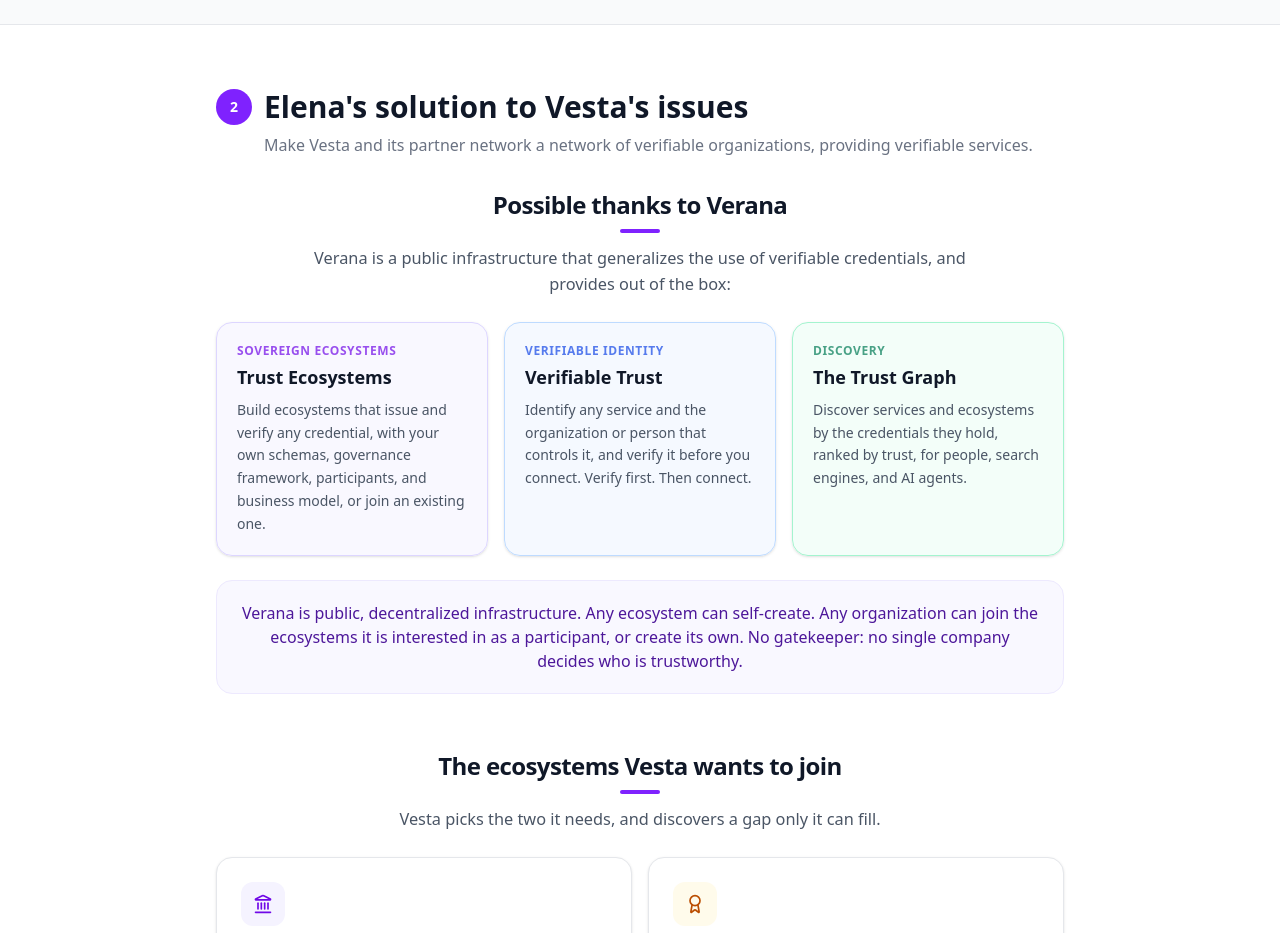
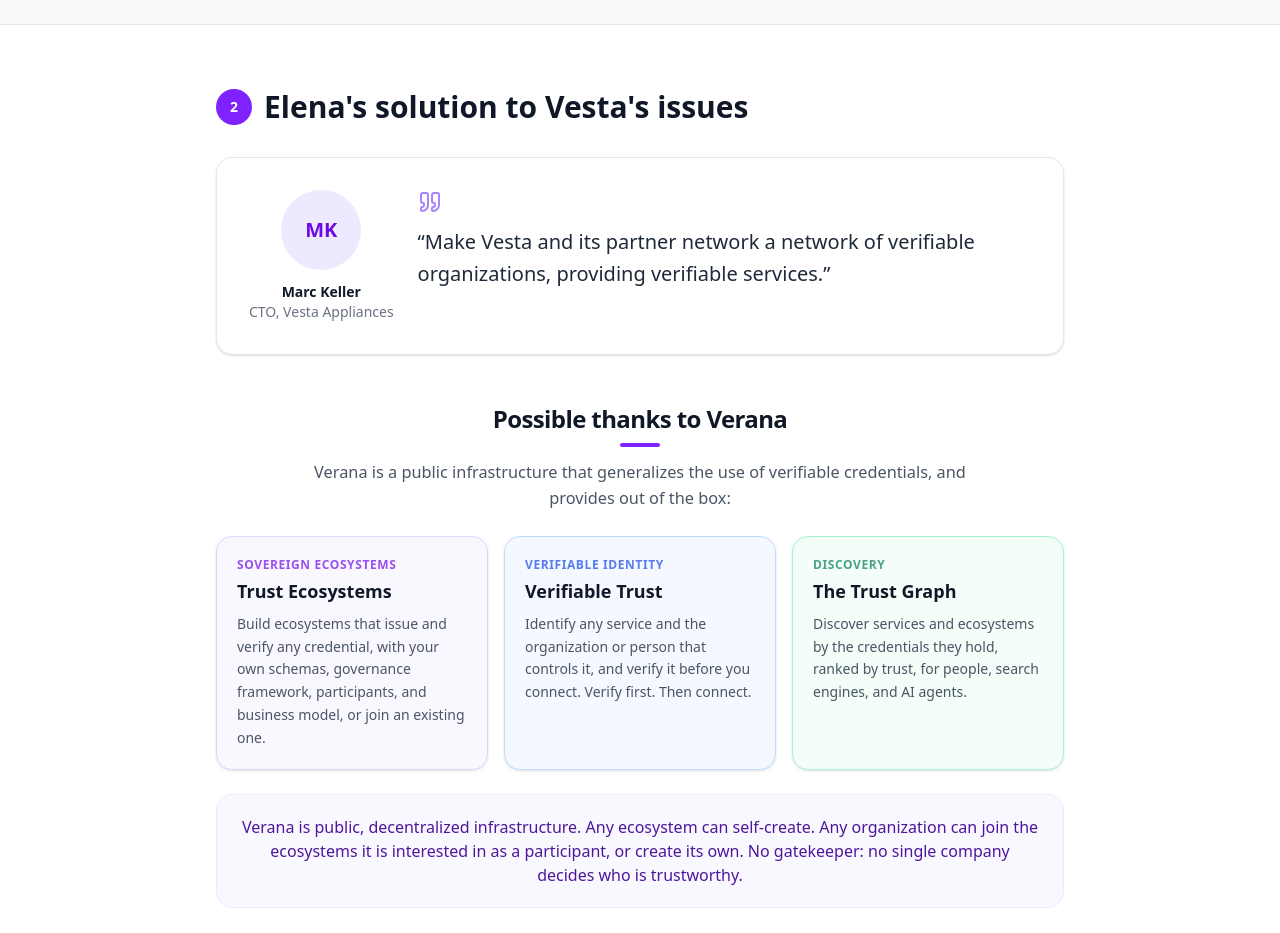
Before and after one commit to verana-labs/playground, a Next.js app: page /explained in a window 1280 px wide. Shown: the part 4880-5813 px from the top of the page. Built offline with nearby package versions, Linux system fonts and the light colour scheme; no server answers.

Commit message:
feat: solution statement voiced by the CTO (Marc Keller) as a quote card

```diff
--- a/app/explained/content.ts
+++ b/app/explained/content.ts
@@ -21,6 +21,7 @@
   hero: "/images/factory.webp" as string | null,
   heroCaption: "Vesta's assembly line - forty years of machines built to be repaired, not replaced.",
   lineup: "/images/lineup.webp" as string | null,
+  cto: null as string | null, // e.g. "/images/cto.webp"
   lineupCaption: "The Vesta range: washer, oven, dryer - three product lines, one promise.",
   fakeVan: "/images/fake-van3.webp" as string | null,
 };
@@ -127,8 +128,11 @@
 
 export const SOLUTION = {
   title: "Elena's solution to Vesta's issues",
-  statement:
-    "Make Vesta and its partner network a network of verifiable organizations, providing verifiable services.",
+  ctoQuote: {
+    text: "Make Vesta and its partner network a network of verifiable organizations, providing verifiable services.",
+    name: "Marc Keller",
+    role: "CTO, Vesta Appliances",
+  },
   pillarsTitle: "Possible thanks to Verana",
   pillarsIntro:
     "Verana is a public infrastructure that generalizes the use of verifiable credentials, and provides out of the box:",
--- a/app/explained/page.tsx
+++ b/app/explained/page.tsx
@@ -638,11 +638,42 @@
       {/* §2 · Elena's solution: pillars + the ecosystems Vesta wants to join */}
       <Section id="section-2" className="border-t border-gray-200 bg-white">
         <Container className="max-w-4xl">
-          <SectionHeading
-            number={2}
-            title={SOLUTION.title}
-            subtitle={SOLUTION.statement}
-          />
+          <SectionHeading number={2} title={SOLUTION.title} />
+
+          {/* The CTO's line */}
+          <figure className="mb-12 rounded-2xl border border-gray-200 bg-white p-8 shadow-sm">
+            <div className="flex flex-col items-center gap-6 sm:flex-row sm:items-start">
+              <figcaption className="shrink-0 text-center">
+                {VESTA_ASSETS.cto ? (
+                  // eslint-disable-next-line @next/next/no-img-element
+                  <img
+                    src={VESTA_ASSETS.cto}
+                    alt={SOLUTION.ctoQuote.name}
+                    className="mx-auto h-40 w-32 rounded-2xl object-cover object-top shadow-md"
+                  />
+                ) : (
+                  <span className="mx-auto flex h-20 w-20 items-center justify-center rounded-full bg-violet-100 text-xl font-bold text-violet-700">
+                    {SOLUTION.ctoQuote.name
+                      .split(" ")
+                      .map((w) => w[0])
+                      .join("")}
+                  </span>
+                )}
+                <div className="mt-3 text-sm font-semibold text-gray-900">
+                  {SOLUTION.ctoQuote.name}
+                </div>
+                <div className="text-sm text-gray-500">
+                  {SOLUTION.ctoQuote.role}
+                </div>
+              </figcaption>
+              <div>
+                <Quote className="h-6 w-6 text-violet-400" aria-hidden />
+                <blockquote className="mt-3 text-xl font-medium leading-relaxed text-gray-800">
+                  “{SOLUTION.ctoQuote.text}”
+                </blockquote>
+              </div>
+            </div>
+          </figure>
 
           {/* Possible thanks to Verana */}
           <div>
```
